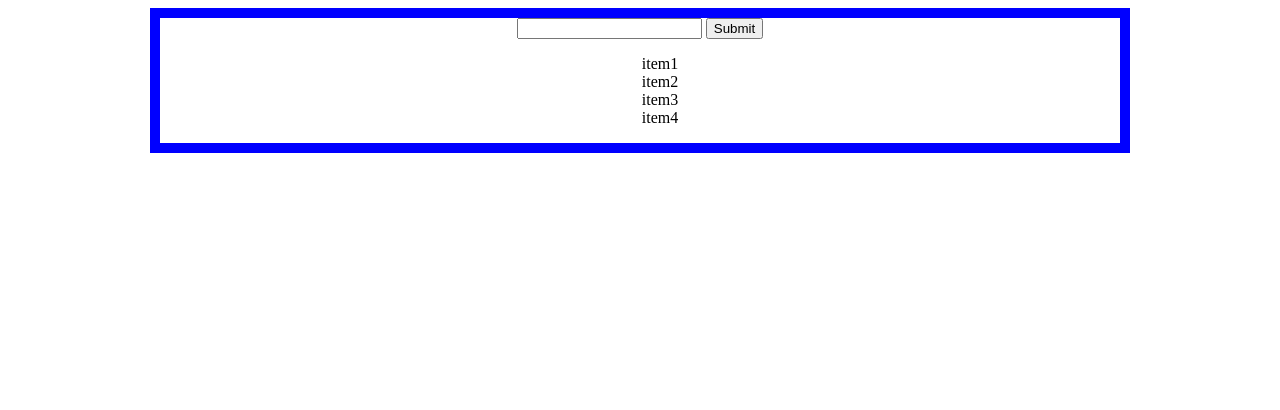
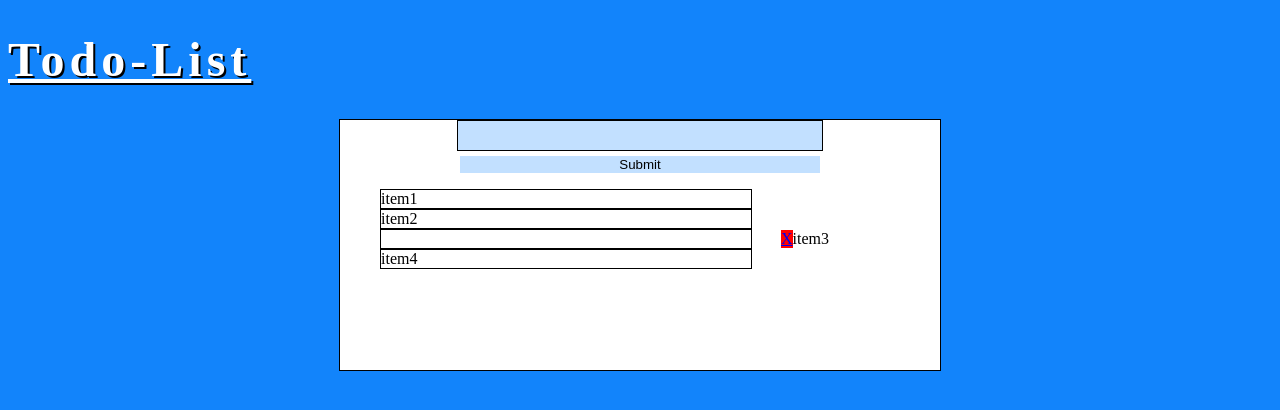
Before and after one commit to Aqib1Hussain/Todo-List, a plain HTML site: page index.html in a window 1280 px wide. Drawn offline with Linux system fonts and the light colour scheme.

Commit message:
added functinality and some basic design

```diff
--- a/index.html
+++ b/index.html
@@ -8,14 +8,17 @@
     <title>Document</title>
 </head>
 <body>
+    <h1>Todo-List</h1>
     <div class="container">
-        <input type="text" id="text">
-        <input type="submit" id="submit">
+        <div class="container2">
+            <input type="text" id="text">
+            <input type="submit" id="submit">
+        </div>
 
         <ul id="list">
             <li>item1</li>
             <li>item2</li>
-            <li>item3</li>
+            <li > <a href="#" class="cross">X</a> item3</li>
             <li>item4</li>
         </ul>
     </div>
--- a/script.js
+++ b/script.js
@@ -20,13 +20,21 @@ submit.addEventListener("click",function(){
 
 function appendingToAList(){
     const li=document.createElement("li");
+    const a=document.createElement("a");
+        a.classList.add("cross")
+        a.innerText="X";
         li.innerHTML=text.value;
         list.appendChild(li);
+        li.appendChild(a)
         text.value="";
 }
 
 
 
 list.addEventListener("click",function(e){
-    list.removeChild(e.target)
+    if(e.target.classList=="cross"){
+        e.target.parentElement.remove();
+    }
+
+
 })
--- a/style.css
+++ b/style.css
@@ -1,11 +1,78 @@
-.container{
-    width: 960px;
-    margin: auto;
-    /* margin: auto; */
-    border: 10px solid blue;
-    text-align: center;
+h1{
+    color: white;
+    text-shadow: black 2px 2px;
+    font-size: 3em;
+    text-decoration: underline;
+    letter-spacing: 5px;
+}
+body{
+    background: #1284Fb;
+}
+
+
+li{
+    border: 1px solid black;
+    list-style: none;
+
+    display: flex;
+    width: 66%;
+
 
 }
-li{
-    list-style: none;
+#list a{
+
 }
+
+.container{
+
+    background: white;
+    border: solid 1px black;
+    min-height: 250px;
+    margin: auto;
+
+    display: flex;
+    flex-direction: column;
+    width: 600px;
+    /* align-items: center; */
+
+
+}
+
+.container2{
+    display: flex;
+    flex-direction: column;
+    width: 400px;
+    align-self: center;
+
+
+
+}
+[type="text"]{
+    margin-bottom: 5px;
+    border: 1px solid black;
+    height: 2em;
+}
+
+[type="submit"]:hover{
+    margin-bottom: 5px;
+    border-radius:5px;
+    border: 1px solid black;
+
+}
+input{
+    background:#c2e0ff;
+    border: none;
+
+    width: 360px;
+    margin: auto;
+}
+.cross{
+
+    background: red;
+
+
+    justify-content: center;
+    margin-left: 400px;
+
+
+}
```
